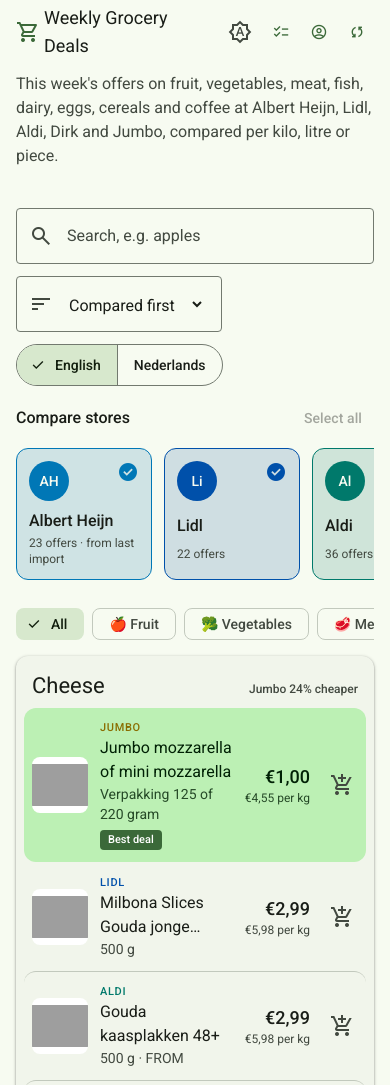
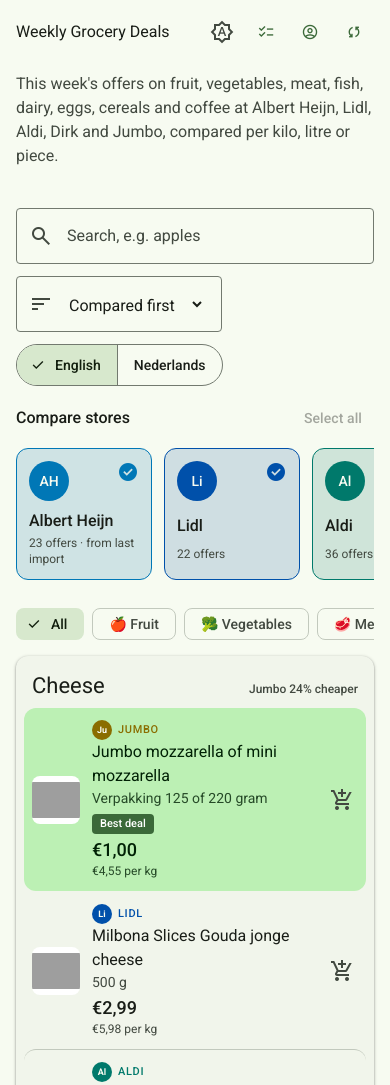
Before and after one commit to chandramohanV/GroceryPriceCompare, a website: page site/index.html in a window 390 px wide. Shown: the top 1085 px of the page. Drawn offline with nearby package versions, Linux system fonts and the light colour scheme; no server answers; grey boxes are pictures that could not be loaded; files whose address does not match are found by name.

Commit message:
Fit the site to phones and show store avatars on offer rows
- Phones: price moves under the product name so names are readable,
  the app bar title fits on two lines, header actions meet the 40px
  tap target, and the grocery list sheet fills the screen.
- List items keep long names beside their checkbox.
- Offer rows show the same store avatar as the store picker tiles,
  built by one shared storeAvatar helper and one store colour rule.

Co-Authored-By: Claude Opus 5.5 <noreply@anthropic.com>

```diff
--- a/site/app.js
+++ b/site/app.js
@@ -94,6 +94,13 @@
     return words.length > 1 ? words.map((w) => w[0]).join("").toUpperCase() : name.slice(0, 2);
   }
 
+  // Decorative: the store's name is always written next to it.
+  function storeAvatar(store) {
+    const avatar = el("span", "store-avatar", storeInitials(STORE_NAMES[store] || store));
+    avatar.setAttribute("aria-hidden", "true");
+    return avatar;
+  }
+
   function offerCountText(d, store) {
     const count = d.offers.filter((o) => o.store === store).length;
     const status = d.stores[store];
@@ -108,11 +115,9 @@
     tile.type = "button";
     tile.disabled = !isAvailable;
     tile.setAttribute("aria-pressed", isOn);
-    const avatar = el("span", "store-avatar", storeInitials(STORE_NAMES[store]));
-    avatar.setAttribute("aria-hidden", "true");
     const check = icon("check_circle");
     check.classList.add("store-check");
-    tile.append(avatar, check, el("span", "store-tile-name", STORE_NAMES[store]),
+    tile.append(storeAvatar(store), check, el("span", "store-tile-name", STORE_NAMES[store]),
       el("span", "store-tile-count", isAvailable ? offerCountText(d, store) : "Not available this run"));
     if (!isAvailable) tile.title = (d.stores[store] && d.stores[store].error) || "";
     tile.addEventListener("click", () => toggleStore(store));
@@ -195,7 +200,9 @@
     if (isWebUrl(o.image)) img.src = o.image; else placeholder();
 
     const meta = el("div", "meta");
-    meta.append(el("div", "store " + o.store, STORE_NAMES[o.store] || o.store));
+    const storeLabel = el("div", "store " + o.store);
+    storeLabel.append(storeAvatar(o.store), STORE_NAMES[o.store] || o.store);
+    meta.append(storeLabel);
     const hasLink = isWebUrl(o.url);
     const name = el(hasLink ? "a" : "span", "name", offerName);
     if (hasLink) { name.href = o.url; name.target = "_blank"; name.rel = "noopener"; }
--- a/site/style.css
+++ b/site/style.css
@@ -207,12 +207,22 @@ h1 { flex: 1; margin: 0; font: var(--type-title-large); }
 .thumb { width: 56px; height: 56px; border-radius: var(--shape-s); object-fit: contain; background: #fff; }
 .thumb.ph { display: grid; place-items: center; font-size: 26px; background: var(--md-surface-container-highest); }
 .meta { min-width: 0; }
-.store { font: var(--type-label-small); letter-spacing: 0.06em; text-transform: uppercase; }
-.store.ah { color: var(--ah); }
-.store.lidl { color: var(--lidl); }
-.store.aldi { color: var(--aldi); }
-.store.dirk { color: var(--dirk); }
-.store.jumbo { color: var(--jumbo); }
+/* Each store's brand colour, shared by offer rows and store tiles. */
+:is(.store, .store-tile) { --store: var(--md-primary); }
+:is(.store, .store-tile).ah { --store: var(--ah); }
+:is(.store, .store-tile).lidl { --store: var(--lidl); }
+:is(.store, .store-tile).aldi { --store: var(--aldi); }
+:is(.store, .store-tile).dirk { --store: var(--dirk); }
+:is(.store, .store-tile).jumbo { --store: var(--jumbo); }
+.store {
+  display: flex; align-items: center; gap: 6px; color: var(--store);
+  font: var(--type-label-small); letter-spacing: 0.06em; text-transform: uppercase;
+}
+/* The store tile's avatar, scaled down to sit in front of the store name. */
+.store .store-avatar {
+  width: 20px; height: 20px; margin: 0; flex: none;
+  font: 700 0.5625rem/1 var(--font-family); letter-spacing: 0; text-transform: none;
+}
 .name {
   color: inherit; text-decoration: none; font: var(--type-body-large);
   display: -webkit-box; -webkit-line-clamp: 2; -webkit-box-orient: vertical; overflow: hidden;
@@ -230,6 +240,18 @@ a.name:hover { text-decoration: underline; }
 .price .now { font: var(--type-title-medium); font-size: 1.125rem; }
 .price .old { font: var(--type-body-medium); color: var(--md-on-surface-variant); text-decoration: line-through; margin-right: 4px; }
 .price .unit, .price .member { display: block; font: var(--type-body-small); color: var(--md-on-surface-variant); }
+
+/* Phones: four columns leave the name too narrow to read, so the price moves under the name. */
+@media (max-width: 480px) {
+  .row {
+    grid-template-columns: 48px 1fr auto; grid-template-areas: "thumb meta add" "thumb price add";
+    gap: 4px 12px;
+  }
+  .thumb { grid-area: thumb; width: 48px; height: 48px; }
+  .meta { grid-area: meta; }
+  .price { grid-area: price; text-align: left; }
+  .row .icon-btn.add { grid-area: add; }
+}
 
 .empty { color: var(--md-on-surface-variant); font: var(--type-body-large); text-align: center; padding: 40px 0; }
 
@@ -284,8 +306,13 @@ kbd {
 /* Phones: app bar actions show icons only (each has an aria-label). */
 @media (max-width: 640px) {
   .app-bar-row .label { display: none; }
-  .app-bar-row .btn.text { padding: 0 8px; gap: 4px; }
-  .app-bar-row h1 { font-size: 1.125rem; }
+  .app-bar-row .btn.text { min-width: 40px; padding: 0 8px; gap: 4px; }
+  .app-bar-row h1 { font-size: 1.125rem; line-height: 1.5rem; }
+}
+/* Small phones: drop the decorative cart so the title fits on at most two lines. */
+@media (max-width: 400px) {
+  .app-bar-icon { display: none; }
+  .app-bar-row h1 { font-size: 1rem; line-height: 1.25rem; }
 }
 
 /* ---------- Store picker: one selectable tile per store ---------- */
@@ -298,13 +325,7 @@ kbd {
   display: grid; grid-auto-flow: column; grid-auto-columns: minmax(136px, 1fr); gap: 12px;
   overflow-x: auto; padding: 2px 2px 8px; scrollbar-width: thin; scroll-snap-type: x proximity;
 }
-.store-tile.ah { --store: var(--ah); }
-.store-tile.lidl { --store: var(--lidl); }
-.store-tile.aldi { --store: var(--aldi); }
-.store-tile.dirk { --store: var(--dirk); }
-.store-tile.jumbo { --store: var(--jumbo); }
 .store-tile {
-  --store: var(--md-primary);
   display: grid; grid-template-columns: auto 1fr; grid-template-areas: "avatar check" "name name" "count count";
   align-items: start; gap: 2px 8px; padding: 12px; min-height: 104px; text-align: left; scroll-snap-align: start;
   border: 1px solid var(--md-outline-variant); border-radius: var(--shape-m);
@@ -347,13 +368,14 @@ kbd {
 }
 /* The list opens as a side sheet on wide screens and full width on phones. */
 .dialog.sheet {
-  width: min(100%, 440px); height: 100%; max-height: none; margin: 0 0 0 auto;
+  /* max-width overrides the browser's dialog default, which would leave a gap beside the sheet on phones. */
+  width: min(100%, 440px); max-width: 100%; height: 100%; max-height: none; margin: 0 0 0 auto;
   border-radius: var(--shape-l) 0 0 var(--shape-l); display: none; flex-direction: column;
 }
 .dialog.sheet[open] { display: flex; }
 @media (max-width: 480px) { .dialog.sheet { border-radius: 0; } }
 .list-add { display: flex; gap: 8px; align-items: center; margin: 8px 0; }
-.list-add .field { flex: 1; height: 48px; }
+.list-add .field { flex: 1; min-width: 0; height: 48px; }
 .list-items { flex: 1; overflow-y: auto; list-style: none; margin: 0; padding: 0; }
 .list-group h3 { margin: 16px 0 4px; font: var(--type-title-medium); color: var(--md-on-surface-variant); }
 .list-group ul { list-style: none; margin: 0; padding: 0; }
@@ -363,6 +385,8 @@ kbd {
 }
 .list-check { display: flex; flex-wrap: wrap; align-items: center; gap: 4px 12px; cursor: pointer; }
 .list-check input { width: 18px; height: 18px; accent-color: var(--md-primary); }
+/* A zero basis keeps long item names beside the checkbox instead of wrapping below it. */
+.list-text { flex: 1 1 0; min-width: 0; }
 .list-check .small { flex-basis: 100%; padding-left: 30px; }
 .list-item.done .list-text { text-decoration: line-through; color: var(--md-on-surface-variant); }
 .list-price { font-variant-numeric: tabular-nums; }
```
